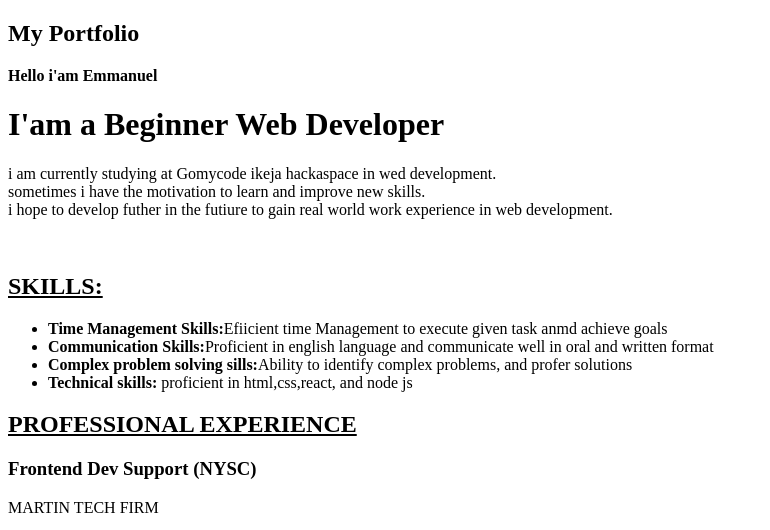
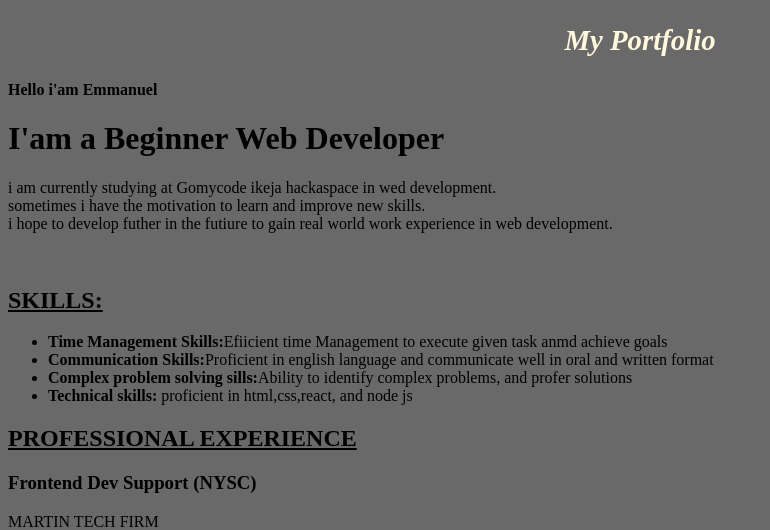
Before and after one commit to emmycoder24/html-project-1, a plain HTML site: page index.html in a window 1280 px wide. Shown: the top 530 px of the page, without its empty margins (0-770 px from the left). Drawn offline with Linux system fonts and the light colour scheme.

Commit message:
css project

```diff
--- a/index.html
+++ b/index.html
@@ -4,6 +4,7 @@
     <meta charset="UTF-8">
     <meta name="viewport" content="width=device-width, initial-scale=1.0">
     <title>Document</title>
+    <link rel="stylesheet" href="style.css">
 </head>
 <body>
     <header>
--- /dev/null
+++ b/style.css
@@ -0,0 +1,24 @@
+body{
+    background-color: dimgrey;
+}
+
+header{
+    color: cornsilk;
+    text-align: center;
+    justify-content: center;
+    font-size: larger;
+    font-style: italic;
+
+
+}
+
+.home{
+    background-size: cover;
+    display: flex;
+    align-items: center;
+}
+
+.hero{
+    background-color: chocolate;
+
+}
```
